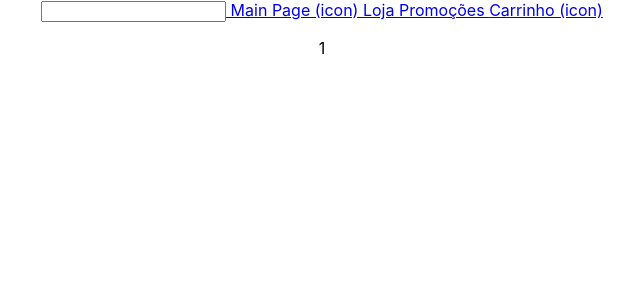
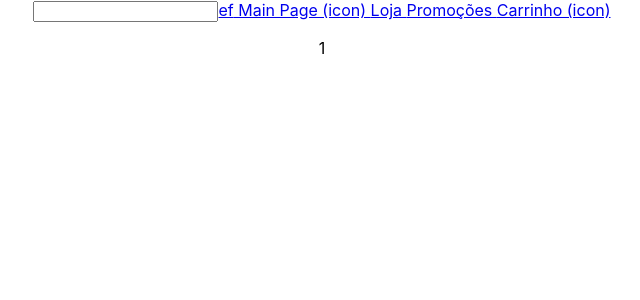
Before and after one commit to JoaoVitorFigueiredo/colareseditora, a React (Create React App) app: page /search/1 in a window 1280 px wide. Shown: the top 300 px of the page, without its empty margins (318-958 px from the left). Built offline with nearby package versions, Linux system fonts and the light colour scheme.

Commit message:
Add pesquisa na navbar

```diff
--- a/src/Components/navbar.js
+++ b/src/Components/navbar.js
@@ -10,7 +10,7 @@ export function Navbar(){
     return <div className="navbar">
         <div className="links">
             <input value={searchString} onChange={updateSearch}></input>
-            <link to={`/search/${searchString}`}></link>
+            <Link to={`/search/${searchString}`}>ef</Link>
             <Link to="/"> Main Page (icon) </Link>
             <Link to="/shop"> Loja </Link>
             <Link to="/sales"> Promoções </Link>
--- a/src/Pages/book-page/book-page.js
+++ b/src/Pages/book-page/book-page.js
@@ -23,7 +23,7 @@ export function BookPage(){
     return(
         <div className="page">
             <div>
-                <img src={book.thumbnailUrl}></img>
+                <img alt={'?'} src={book.thumbnailUrl}></img>
                 <p>{book.title}</p>
                 <p>{book.shortDescription}</p>
             </div>
```
